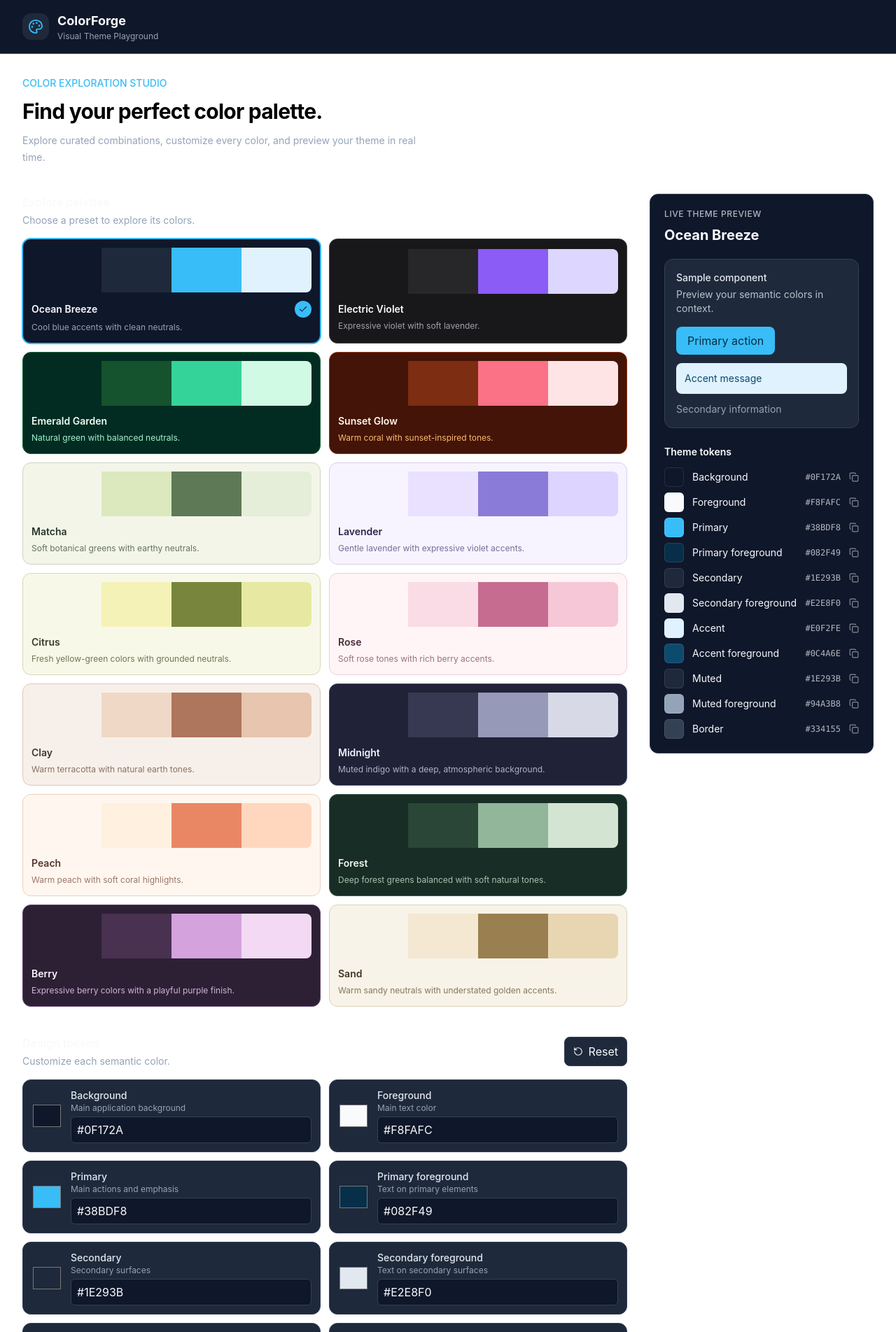
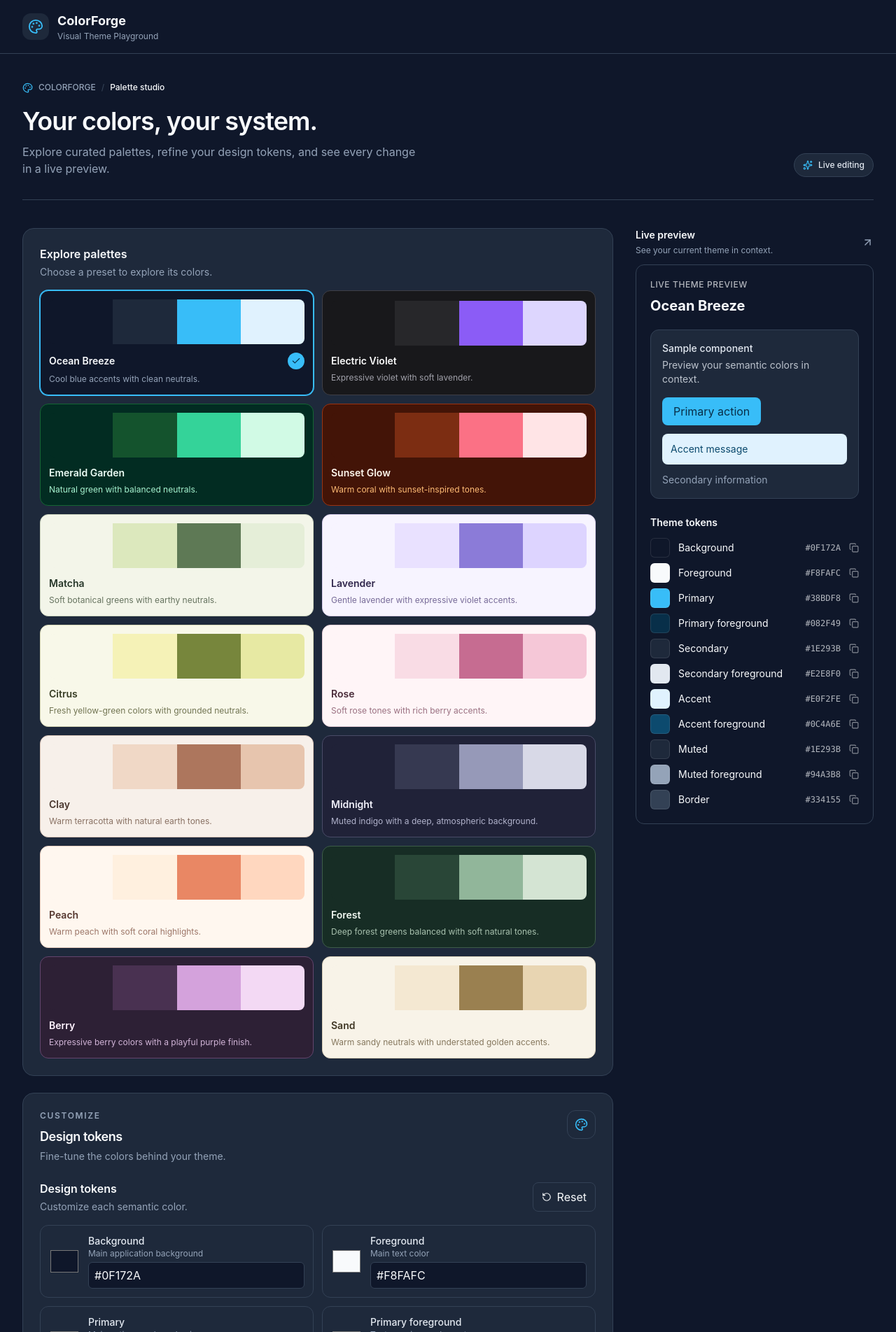
Before and after one commit to KrehantGajjar10/ColorForge, a React (Vite) app in the folder colorforge/: page /editor in a window 1280 px wide. Shown: the top 1904 px of the page at 70% size. Built offline with nearby package versions, Linux system fonts and the light colour scheme.

Commit message:
refactor: polish palette editor workspace

```diff
--- a/colorforge/src/pages/HomePage.tsx
+++ b/colorforge/src/pages/HomePage.tsx
@@ -1,7 +1,8 @@
-import { palettes } from "../data/palettes";
+import { ArrowUpRight, Palette, Sparkles } from "lucide-react";
 import PaletteEditor from "../components/palette/PaletteEditor";
 import PaletteGallery from "../components/palette/PaletteGallery";
 import PalettePreview from "../components/palette/PalettePreview";
+import { palettes } from "../data/palettes";
 import { useTheme } from "../context/useTheme";
 
 export default function HomePage() {
@@ -12,41 +13,150 @@ export default function HomePage() {
   );
 
   return (
-    <main className="mx-auto w-full max-w-[1600px] px-4 py-8 sm:px-6 lg:px-8">
-      <p className="text-sm font-medium" style={{ color: "var(--cf-primary)" }}>
-        COLOR EXPLORATION STUDIO
-      </p>
+    <main
+      className="min-h-screen"
+      style={{
+        backgroundColor: "var(--cf-background)",
+        color: "var(--cf-foreground)",
+      }}
+    >
+      <div className="mx-auto w-full max-w-360 px-4 py-7 sm:px-6 sm:py-9 lg:px-8 lg:py-10">
+        <header
+          className="mb-8 border-b pb-7 sm:mb-10 sm:pb-8"
+          style={{ borderColor: "var(--cf-border)" }}
+        >
+          <div className="flex flex-wrap items-center gap-2 text-xs font-medium">
+            <Palette size={15} style={{ color: "var(--cf-primary)" }} />
+            <span style={{ color: "var(--cf-muted-foreground)" }}>
+              COLORFORGE
+            </span>
+            <span style={{ color: "var(--cf-border)" }}>/</span>
+            <span>Palette studio</span>
+          </div>
 
-      <h2 className="mt-3 text-3xl font-bold tracking-tight">
-        Find your perfect color palette.
+          <div className="mt-5 flex flex-col justify-between gap-4 sm:flex-row sm:items-end">
+            <div className="max-w-2xl">
+              <h2 className="text-3xl font-semibold tracking-tight sm:text-4xl">
+                Your colors, your system.
               </h2>
-
               <p
-        className="mt-3 max-w-xl text-sm leading-6"
+                className="mt-3 max-w-xl text-sm leading-6 sm:text-base"
                 style={{ color: "var(--cf-muted-foreground)" }}
               >
-        Explore curated combinations, customize every color, and preview your
-        theme in real time.
+                Explore curated palettes, refine your design tokens, and see
+                every change in a live preview.
               </p>
+            </div>
 
-      <div className="mt-10 grid items-start gap-8 lg:grid-cols-[minmax(0,1fr)_320px]">
-        <div className="min-w-0 space-y-10">
+            <div
+              className="inline-flex w-fit items-center gap-2 rounded-full border px-3 py-2 text-xs font-medium"
+              style={{
+                borderColor: "var(--cf-border)",
+                backgroundColor: "var(--cf-secondary)",
+                color: "var(--cf-secondary-foreground)",
+              }}
+            >
+              <Sparkles size={14} style={{ color: "var(--cf-primary)" }} />
+              Live editing
+            </div>
+          </div>
+        </header>
+
+        <div className="grid items-start gap-6 xl:grid-cols-[minmax(0,1fr)_340px] xl:gap-8">
+          <div className="min-w-0 space-y-6">
+            <section
+              className="min-w-0 rounded-2xl border p-4 sm:p-6"
+              style={{
+                borderColor: "var(--cf-border)",
+                backgroundColor: "var(--cf-secondary)",
+              }}
+            >
               <PaletteGallery
                 palettes={displayPalettes}
                 selectedId={palette.id}
                 onSelect={selectPalette}
               />
+            </section>
+
+            <section
+              className="min-w-0 rounded-2xl border p-4 sm:p-6"
+              style={{
+                borderColor: "var(--cf-border)",
+                backgroundColor: "var(--cf-secondary)",
+              }}
+            >
+              <div className="mb-6 flex items-start justify-between gap-3">
+                <div>
+                  <p
+                    className="text-xs font-semibold uppercase tracking-[0.14em]"
+                    style={{ color: "var(--cf-muted-foreground)" }}
+                  >
+                    Customize
+                  </p>
+                  <h3 className="mt-2 text-lg font-semibold tracking-tight">
+                    Design tokens
+                  </h3>
+                  <p
+                    className="mt-1 text-sm leading-5"
+                    style={{ color: "var(--cf-muted-foreground)" }}
+                  >
+                    Fine-tune the colors behind your theme.
+                  </p>
+                </div>
+                <div
+                  className="hidden rounded-xl border p-2.5 sm:block"
+                  style={{
+                    borderColor: "var(--cf-border)",
+                    color: "var(--cf-primary)",
+                  }}
+                >
+                  <Palette size={19} />
+                </div>
+              </div>
 
               <PaletteEditor
                 palette={palette}
                 onChange={updatePalette}
                 onReset={resetPalette}
               />
+            </section>
           </div>
 
-        <div className="min-w-0 lg:sticky lg:top-6">
+          <aside
+            className="min-w-0 xl:sticky xl:top-6"
+            aria-label="Live palette preview"
+          >
+            <div className="mb-3 flex items-center justify-between gap-3">
+              <div>
+                <h3 className="text-sm font-semibold">Live preview</h3>
+                <p
+                  className="mt-1 text-xs"
+                  style={{ color: "var(--cf-muted-foreground)" }}
+                >
+                  See your current theme in context.
+                </p>
+              </div>
+              <ArrowUpRight
+                size={17}
+                style={{ color: "var(--cf-muted-foreground)" }}
+                aria-hidden="true"
+              />
+            </div>
+
             <PalettePreview palette={palette} />
+          </aside>
         </div>
+
+        <footer
+          className="mt-10 flex flex-col gap-2 border-t pt-5 text-xs sm:flex-row sm:items-center sm:justify-between"
+          style={{
+            borderColor: "var(--cf-border)",
+            color: "var(--cf-muted-foreground)",
+          }}
+        >
+          <span>ColorForge Palette Studio</span>
+          <span>Changes update your theme in real time.</span>
+        </footer>
       </div>
     </main>
   );
```
Lines whose indentation alone changed are shown as unchanged.
